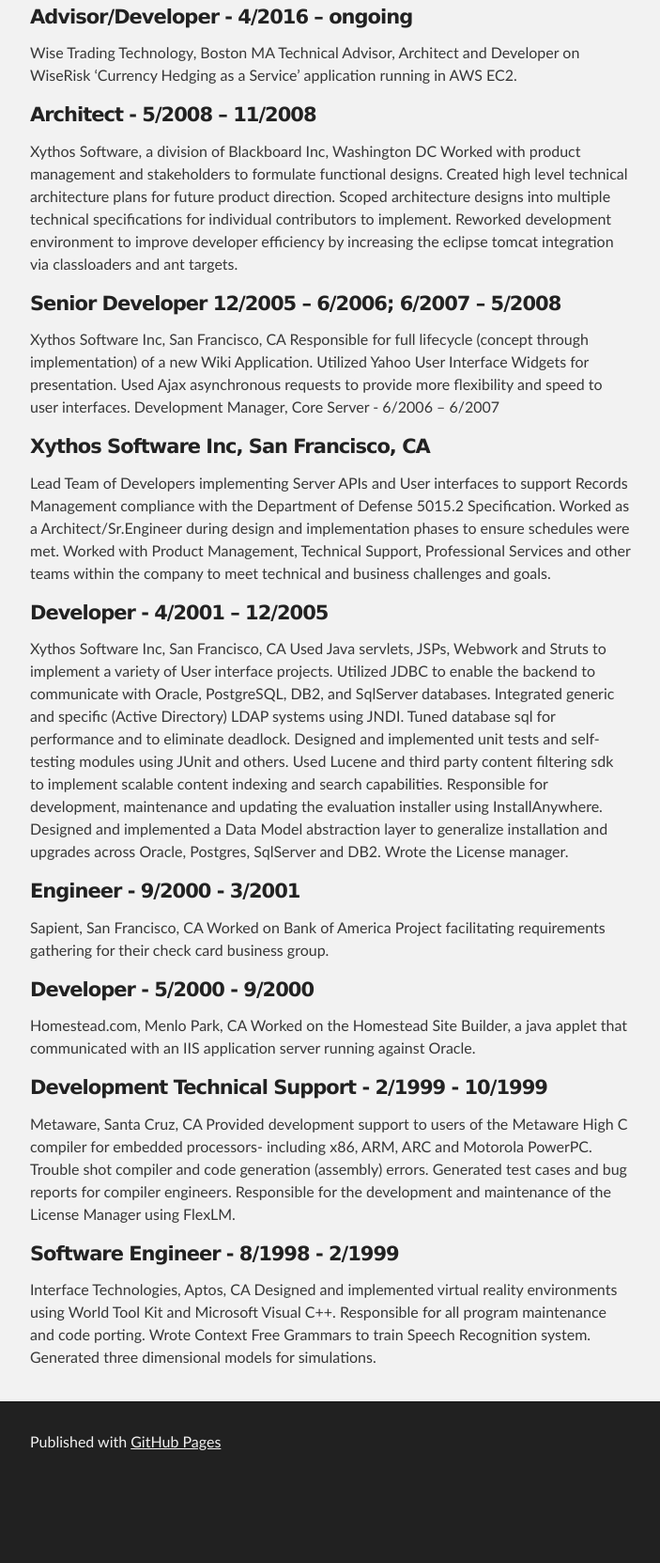
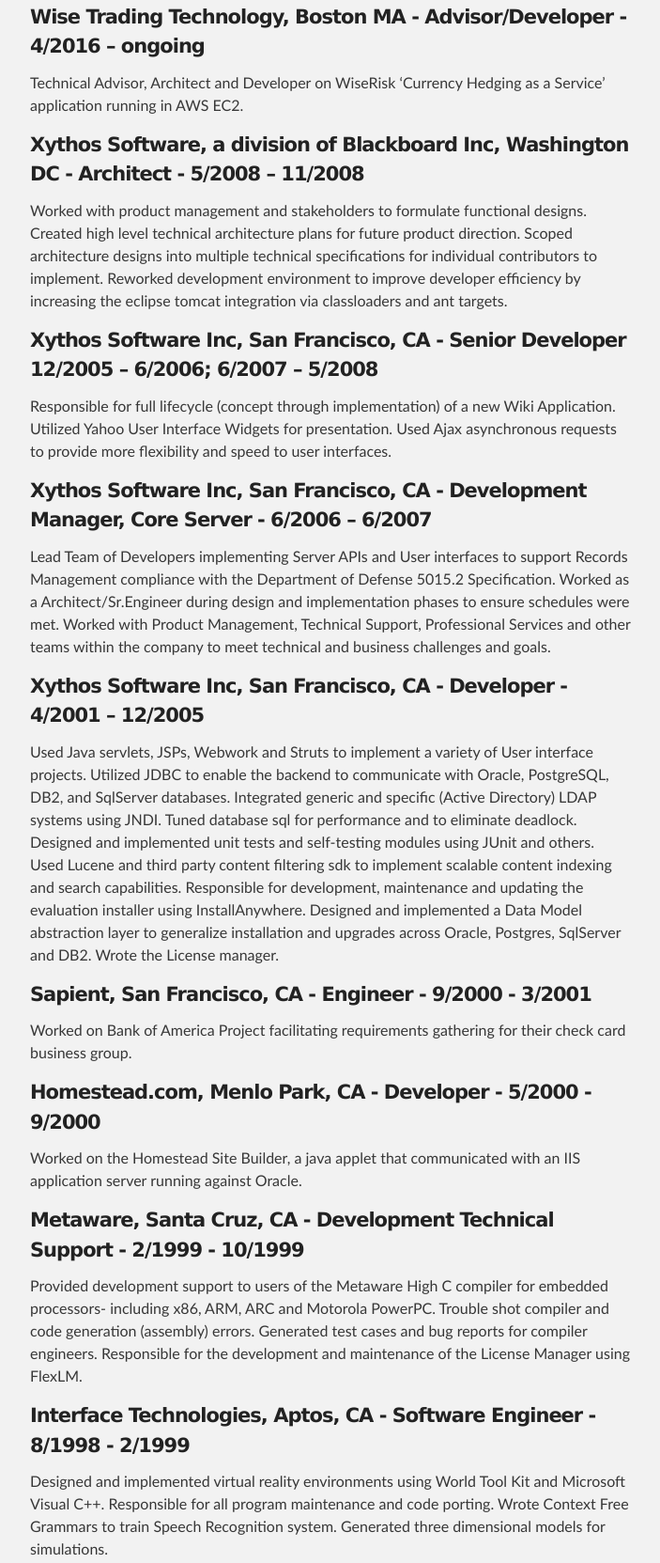
Before and after one commit to stlawrence/stlawrence.github.io, a plain HTML site: page index.html in a window 1280 px wide. Shown: the part 3467-5130 px from the top of the page at 94% size, without its empty margins (288-991 px from the left). Before the commit the page ends 5048 px from the top, so only its background shows below. Drawn offline with Linux system fonts and the light colour scheme.

Commit message:
Replace master branch with page content via GitHub

```diff
--- a/index.html
+++ b/index.html
@@ -115,58 +115,49 @@ Management System implemented on top of Microsoft Office SharePoint Server.</p>
 <a id="work-experience" class="anchor" href="#work-experience" aria-hidden="true"><span aria-hidden="true" class="octicon octicon-link"></span></a>Work Experience</h2>
 
 <h4>
-<a id="advisordeveloper---42016--ongoing" class="anchor" href="#advisordeveloper---42016--ongoing" aria-hidden="true"><span aria-hidden="true" class="octicon octicon-link"></span></a>Advisor/Developer - 4/2016 – ongoing</h4>
+<a id="wise-trading-technology-boston-ma---advisordeveloper---42016--ongoing" class="anchor" href="#wise-trading-technology-boston-ma---advisordeveloper---42016--ongoing" aria-hidden="true"><span aria-hidden="true" class="octicon octicon-link"></span></a>Wise Trading Technology, Boston MA - Advisor/Developer - 4/2016 – ongoing</h4>
 
-<p>Wise Trading Technology, Boston MA
-Technical Advisor, Architect and Developer on WiseRisk ‘Currency Hedging as a Service’ application running in AWS EC2.</p>
+<p>Technical Advisor, Architect and Developer on WiseRisk ‘Currency Hedging as a Service’ application running in AWS EC2.</p>
 
 <h4>
-<a id="architect---52008--112008" class="anchor" href="#architect---52008--112008" aria-hidden="true"><span aria-hidden="true" class="octicon octicon-link"></span></a>Architect - 5/2008 – 11/2008</h4>
+<a id="xythos-software-a-division-of-blackboard-inc-washington-dc---architect---52008--112008" class="anchor" href="#xythos-software-a-division-of-blackboard-inc-washington-dc---architect---52008--112008" aria-hidden="true"><span aria-hidden="true" class="octicon octicon-link"></span></a>Xythos Software, a division of Blackboard Inc, Washington DC - Architect - 5/2008 – 11/2008</h4>
 
-<p>Xythos Software, a division of Blackboard Inc, Washington DC
-Worked with product management and stakeholders to formulate functional designs. Created high level technical architecture plans for future product direction. Scoped architecture designs into multiple technical specifications for individual contributors to implement. Reworked development environment to improve developer efficiency by increasing the eclipse tomcat integration via classloaders and ant targets.</p>
+<p>Worked with product management and stakeholders to formulate functional designs. Created high level technical architecture plans for future product direction. Scoped architecture designs into multiple technical specifications for individual contributors to implement. Reworked development environment to improve developer efficiency by increasing the eclipse tomcat integration via classloaders and ant targets.</p>
 
 <h4>
-<a id="senior-developer-122005--62006-62007--52008" class="anchor" href="#senior-developer-122005--62006-62007--52008" aria-hidden="true"><span aria-hidden="true" class="octicon octicon-link"></span></a>Senior Developer 12/2005 – 6/2006; 6/2007 – 5/2008</h4>
+<a id="xythos-software-inc-san-francisco-ca---senior-developer-122005--62006-62007--52008" class="anchor" href="#xythos-software-inc-san-francisco-ca---senior-developer-122005--62006-62007--52008" aria-hidden="true"><span aria-hidden="true" class="octicon octicon-link"></span></a>Xythos Software Inc, San Francisco, CA - Senior Developer 12/2005 – 6/2006; 6/2007 – 5/2008</h4>
 
-<p>Xythos Software Inc, San Francisco, CA
-Responsible for full lifecycle (concept through implementation) of a new Wiki Application. Utilized Yahoo User Interface Widgets for presentation. Used Ajax asynchronous requests to provide more flexibility and speed to user interfaces.
-Development Manager, Core Server - 6/2006 – 6/2007</p>
+<p>Responsible for full lifecycle (concept through implementation) of a new Wiki Application. Utilized Yahoo User Interface Widgets for presentation. Used Ajax asynchronous requests to provide more flexibility and speed to user interfaces.</p>
 
 <h4>
-<a id="xythos-software-inc-san-francisco-ca" class="anchor" href="#xythos-software-inc-san-francisco-ca" aria-hidden="true"><span aria-hidden="true" class="octicon octicon-link"></span></a>Xythos Software Inc, San Francisco, CA</h4>
+<a id="xythos-software-inc-san-francisco-ca---development-manager-core-server---62006--62007" class="anchor" href="#xythos-software-inc-san-francisco-ca---development-manager-core-server---62006--62007" aria-hidden="true"><span aria-hidden="true" class="octicon octicon-link"></span></a>Xythos Software Inc, San Francisco, CA - Development Manager, Core Server - 6/2006 – 6/2007</h4>
 
 <p>Lead Team of Developers implementing Server APIs and User interfaces to support Records Management compliance with the Department of Defense 5015.2 Specification. Worked as a Architect/Sr.Engineer during design and implementation phases to ensure schedules were met. Worked with Product Management, Technical Support, Professional Services and other teams within the company to meet technical and business challenges and goals.</p>
 
 <h4>
-<a id="developer---42001--122005" class="anchor" href="#developer---42001--122005" aria-hidden="true"><span aria-hidden="true" class="octicon octicon-link"></span></a>Developer - 4/2001 – 12/2005</h4>
+<a id="xythos-software-inc-san-francisco-ca---developer---42001--122005" class="anchor" href="#xythos-software-inc-san-francisco-ca---developer---42001--122005" aria-hidden="true"><span aria-hidden="true" class="octicon octicon-link"></span></a>Xythos Software Inc, San Francisco, CA - Developer - 4/2001 – 12/2005</h4>
 
-<p>Xythos Software Inc, San Francisco, CA
-Used Java servlets, JSPs, Webwork and Struts to implement a variety of User interface projects. Utilized JDBC to enable the backend to communicate with Oracle, PostgreSQL, DB2, and SqlServer databases. Integrated generic and specific (Active Directory) LDAP systems using JNDI. Tuned database sql for performance and to eliminate deadlock. Designed and implemented unit tests and self-testing modules using JUnit and others. Used Lucene and third party content filtering sdk to implement scalable content indexing and search capabilities. Responsible for development, maintenance and updating the evaluation installer using InstallAnywhere. Designed and implemented a Data Model abstraction layer to generalize installation and upgrades across Oracle, Postgres, SqlServer and DB2. Wrote the License manager.</p>
+<p>Used Java servlets, JSPs, Webwork and Struts to implement a variety of User interface projects. Utilized JDBC to enable the backend to communicate with Oracle, PostgreSQL, DB2, and SqlServer databases. Integrated generic and specific (Active Directory) LDAP systems using JNDI. Tuned database sql for performance and to eliminate deadlock. Designed and implemented unit tests and self-testing modules using JUnit and others. Used Lucene and third party content filtering sdk to implement scalable content indexing and search capabilities. Responsible for development, maintenance and updating the evaluation installer using InstallAnywhere. Designed and implemented a Data Model abstraction layer to generalize installation and upgrades across Oracle, Postgres, SqlServer and DB2. Wrote the License manager.</p>
 
 <h4>
-<a id="engineer---92000---32001" class="anchor" href="#engineer---92000---32001" aria-hidden="true"><span aria-hidden="true" class="octicon octicon-link"></span></a>Engineer - 9/2000 - 3/2001</h4>
+<a id="sapient-san-francisco-ca---engineer---92000---32001" class="anchor" href="#sapient-san-francisco-ca---engineer---92000---32001" aria-hidden="true"><span aria-hidden="true" class="octicon octicon-link"></span></a>Sapient, San Francisco, CA - Engineer - 9/2000 - 3/2001</h4>
 
-<p>Sapient, San Francisco, CA
-Worked on Bank of America Project facilitating requirements gathering for their check card business group.</p>
+<p>Worked on Bank of America Project facilitating requirements gathering for their check card business group.</p>
 
 <h4>
-<a id="developer---52000---92000" class="anchor" href="#developer---52000---92000" aria-hidden="true"><span aria-hidden="true" class="octicon octicon-link"></span></a>Developer - 5/2000 - 9/2000</h4>
+<a id="homesteadcom-menlo-park-ca---developer---52000---92000" class="anchor" href="#homesteadcom-menlo-park-ca---developer---52000---92000" aria-hidden="true"><span aria-hidden="true" class="octicon octicon-link"></span></a>Homestead.com, Menlo Park, CA - Developer - 5/2000 - 9/2000</h4>
 
-<p>Homestead.com, Menlo Park, CA
-Worked on the Homestead Site Builder, a java applet that communicated with an IIS application server running against Oracle.</p>
+<p>Worked on the Homestead Site Builder, a java applet that communicated with an IIS application server running against Oracle.</p>
 
 <h4>
-<a id="development-technical-support---21999---101999" class="anchor" href="#development-technical-support---21999---101999" aria-hidden="true"><span aria-hidden="true" class="octicon octicon-link"></span></a>Development Technical Support - 2/1999 - 10/1999</h4>
+<a id="metaware-santa-cruz-ca---development-technical-support---21999---101999" class="anchor" href="#metaware-santa-cruz-ca---development-technical-support---21999---101999" aria-hidden="true"><span aria-hidden="true" class="octicon octicon-link"></span></a>Metaware, Santa Cruz, CA - Development Technical Support - 2/1999 - 10/1999</h4>
 
-<p>Metaware, Santa Cruz, CA
-Provided development support to users of the Metaware High C compiler for embedded processors- including x86, ARM, ARC and Motorola PowerPC. Trouble shot compiler and code generation (assembly) errors. Generated test cases and bug reports for compiler engineers. Responsible for the development and maintenance of the License Manager using FlexLM.</p>
+<p>Provided development support to users of the Metaware High C compiler for embedded processors- including x86, ARM, ARC and Motorola PowerPC. Trouble shot compiler and code generation (assembly) errors. Generated test cases and bug reports for compiler engineers. Responsible for the development and maintenance of the License Manager using FlexLM.</p>
 
 <h4>
-<a id="software-engineer---81998---21999" class="anchor" href="#software-engineer---81998---21999" aria-hidden="true"><span aria-hidden="true" class="octicon octicon-link"></span></a>Software Engineer - 8/1998 - 2/1999</h4>
+<a id="interface-technologies-aptos-ca---software-engineer---81998---21999" class="anchor" href="#interface-technologies-aptos-ca---software-engineer---81998---21999" aria-hidden="true"><span aria-hidden="true" class="octicon octicon-link"></span></a>Interface Technologies, Aptos, CA - Software Engineer - 8/1998 - 2/1999</h4>
 
-<p>Interface Technologies, Aptos, CA
-Designed and implemented virtual reality environments using World Tool Kit and Microsoft Visual C++. Responsible for all program maintenance and code porting. Wrote Context Free Grammars to train Speech Recognition system. Generated three dimensional models for simulations.</p>
+<p>Designed and implemented virtual reality environments using World Tool Kit and Microsoft Visual C++. Responsible for all program maintenance and code porting. Wrote Context Free Grammars to train Speech Recognition system. Generated three dimensional models for simulations.</p>
       </section>
     </div>
 
```
Also changed, not shown: params.json (+1 -1 lines).
